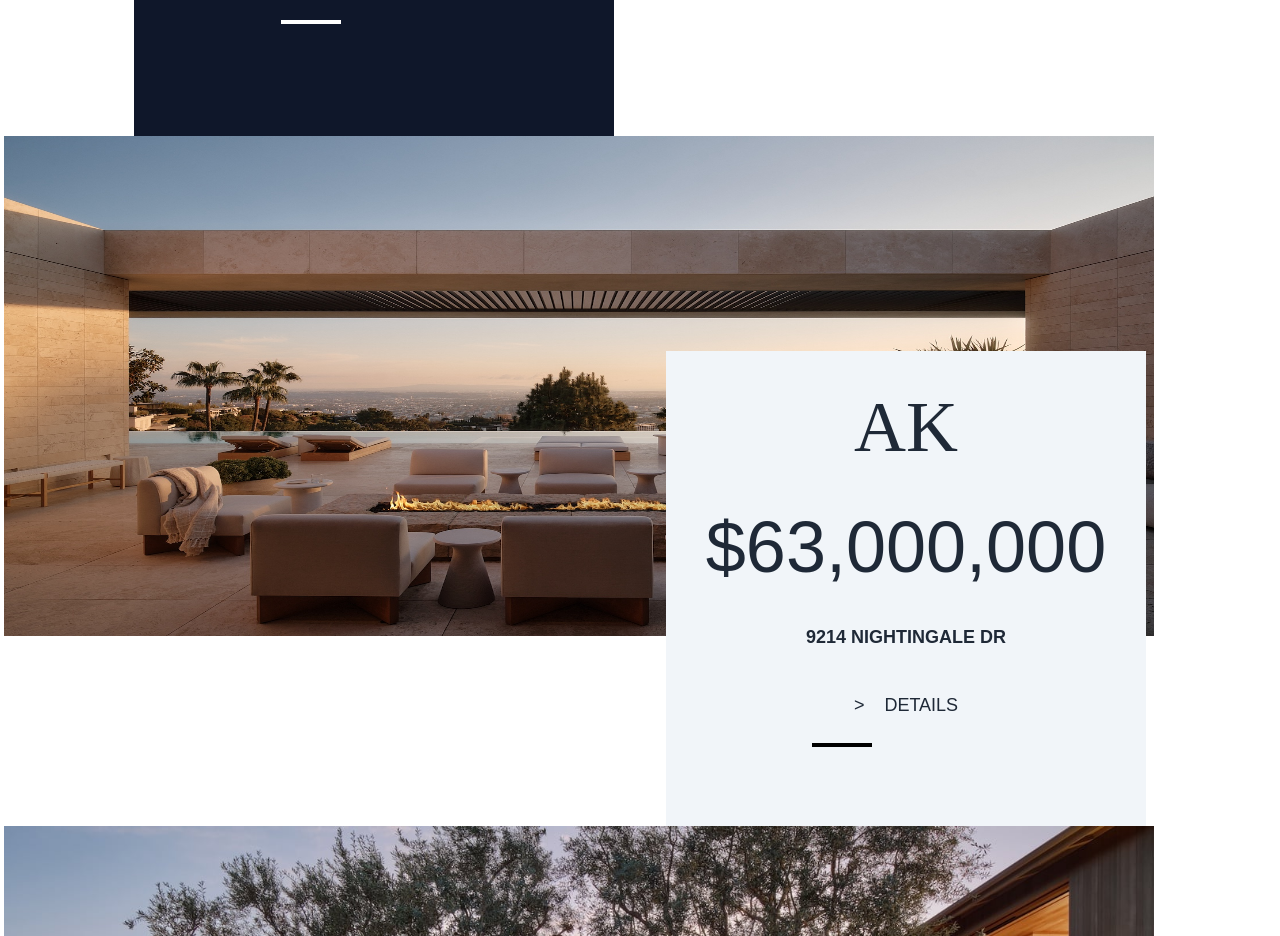
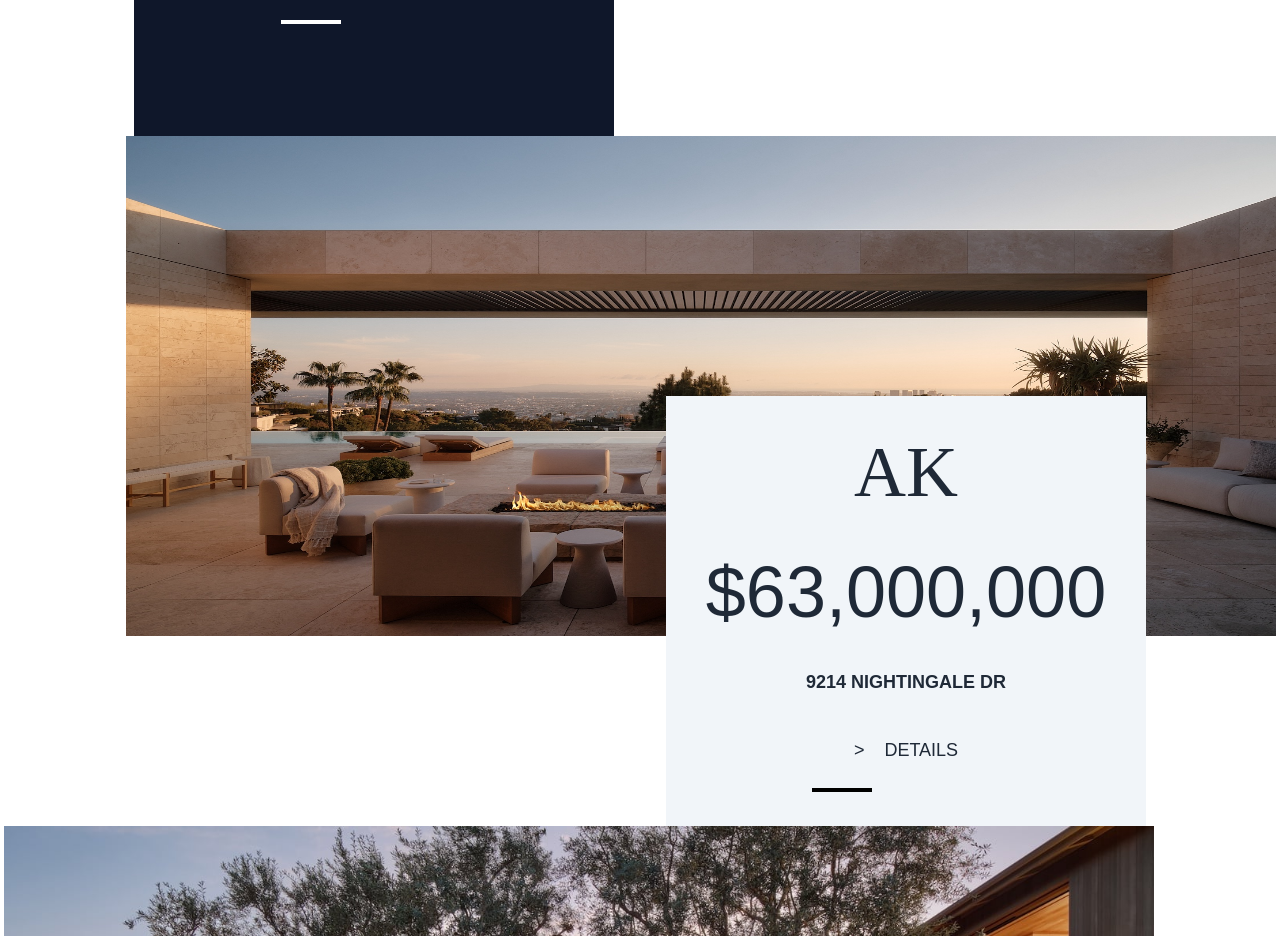
Before and after one commit to arunpravin125/Aaromkirman, a React (Vite) app in the folder frontend/: page / in a window 1280 px wide. Shown: the part 3560-4496 px from the top of the page. Built offline with nearby package versions, Linux system fonts and the light colour scheme.

Commit message:
updated middleImages

```diff
--- a/frontend/src/components/middleImages/MiddleImage1.jsx
+++ b/frontend/src/components/middleImages/MiddleImage1.jsx
@@ -218,7 +218,7 @@ const MiddleImage1 = () => {
         <div className="md:h-[450px] group 2xl:w-[1400px] w-full  mt-3 top-[-195px] xl:top-[410px] 2xl:top-[1110px] absolute z-30 xl:right-0 2xl:right-0">
           <img
             src={image_7}
-            className="bg-cover h-[350px] 2xl:h-[600px] w-full 2xl:w-[1400px] xl:h-[500px] xl:w-[1150px] group-hover:grayscale"
+            className="bg-cover h-[350px] 2xl:h-[600px] w-full 2xl:w-[1400px] xl:h-[500px] xl:w-[1150px] absolute right-0 group-hover:grayscale"
           />
           <motion.div
            variants={fadeIn1("up", 0.4)}
@@ -232,8 +232,8 @@ const MiddleImage1 = () => {
              initial="hidden"
              whileInView={"show"}
              viewport={{ once: true, amount: 0.7 }}
-              className="bg-slate-100 absolute p-4 text-center  2xl:h-[600px] h-[280px] xl:w-[480px] right-[60px] xl:h-[480px] 2xl:w-[600px] w-[280px] 2xl:right-[130px] xl:right-[130px] z-30 md:right-5 top-[-140px] xl:top-[-285px] 2xl:top-[-295px] ">
-              <div className="bg-slate-100 group-hover:border-2 md:group-hover:border-4 transition-all duration-500 group-hover:border-black h-[250px] 2xl:h-[570px]">
+              className="bg-slate-100 absolute p-4 text-center  2xl:h-[600px] h-[280px] xl:w-[480px] right-[60px] xl:h-[480px] 2xl:w-[600px] w-[280px] 2xl:right-[130px] xl:right-[130px] z-30 md:right-5 top-[260px] xl:top-[260px] 2xl:top-[305px] ">
+              <div className="bg-slate-100 group-hover:border-2 md:group-hover:border-4 transition-all duration-500 group-hover:border-black h-[250px] xl:h-[450px] 2xl:h-[570px]">
                 <div className=" flex flex-col gap-7 md:gap-12 items-center">
                   <h1 className="mt-6 2xl:text-9xl xl:text-7xl text-3xl font-tradego">AK</h1>
                   <div className="flex flex-col gap-4 2xl:gap-14 xl:gap-10">
```
